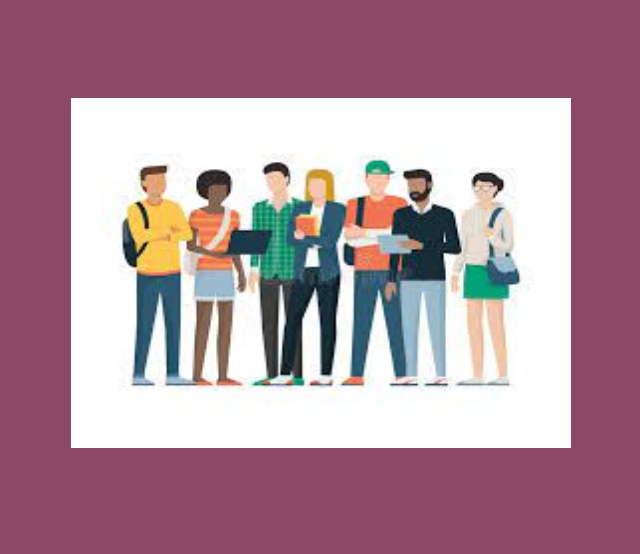
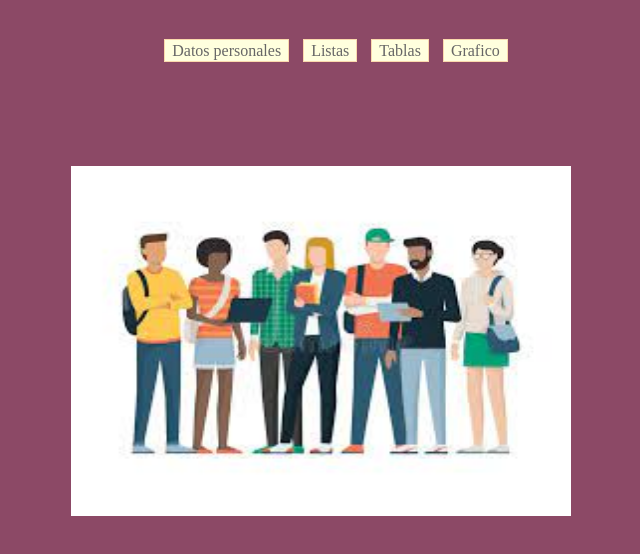
Before and after one commit to webdesinger58/prograa, a plain HTML site: page graficos.html in a window 1280 px wide. Shown: the whole page, without its empty margins (319-959 px from the left). Drawn offline with Linux system fonts and the light colour scheme.

Commit message:
Update graficos.html

```diff
--- a/graficos.html
+++ b/graficos.html
@@ -1,3 +1,42 @@
+  <body body bgcolor="#8C4966" text="black">
+
+  <DOCTYPE html>
+    <html>
+        <head>
+            <title> Mi primera pgina web para coursera </title>
+            <style type="text/css">
+                #navegador ul{
+                  list-style: none;
+
+                }
+                #navegador li{
+                  display: inline;
+
+                  margin: 0 10px 0 0;
+                }
+                #navegador li a {
+                  padding: 2px 7px 2px 7px;
+                  color: #666;
+                  background-color: #ffffde;
+                  border: 1px solid #fad9ad;
+                  text-decoration: none;
+                }
+                #navegador li a:hover{
+                  background-color: #fde388;
+                  color: #000000;
+                }
+
+                </style>
+        </head>
+        <body bgcolor="ffba4e">
+          <br>
+          <center><div id="navegador">
+            <ul>
+              <li><a href="shirley.html">Datos personales</a></li>
+              <li><a href="listas.html">Listas</a></li>
+              <li><a href="tablas.html">Tablas</a></li>
+              <li><a href="graficos.html">Grafico</a></li>
+            </center>
 
 <body body bgcolor="#8C4966" text="black">
 	<br>
```
